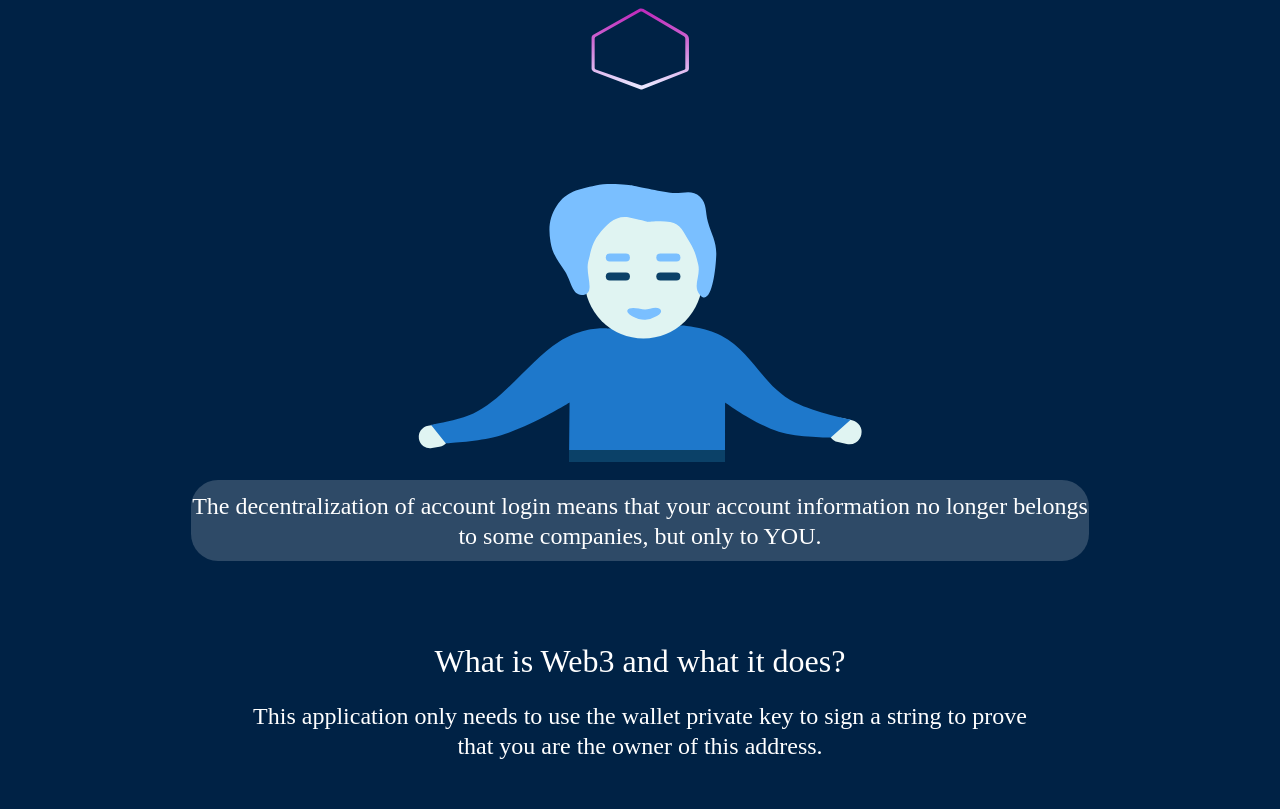
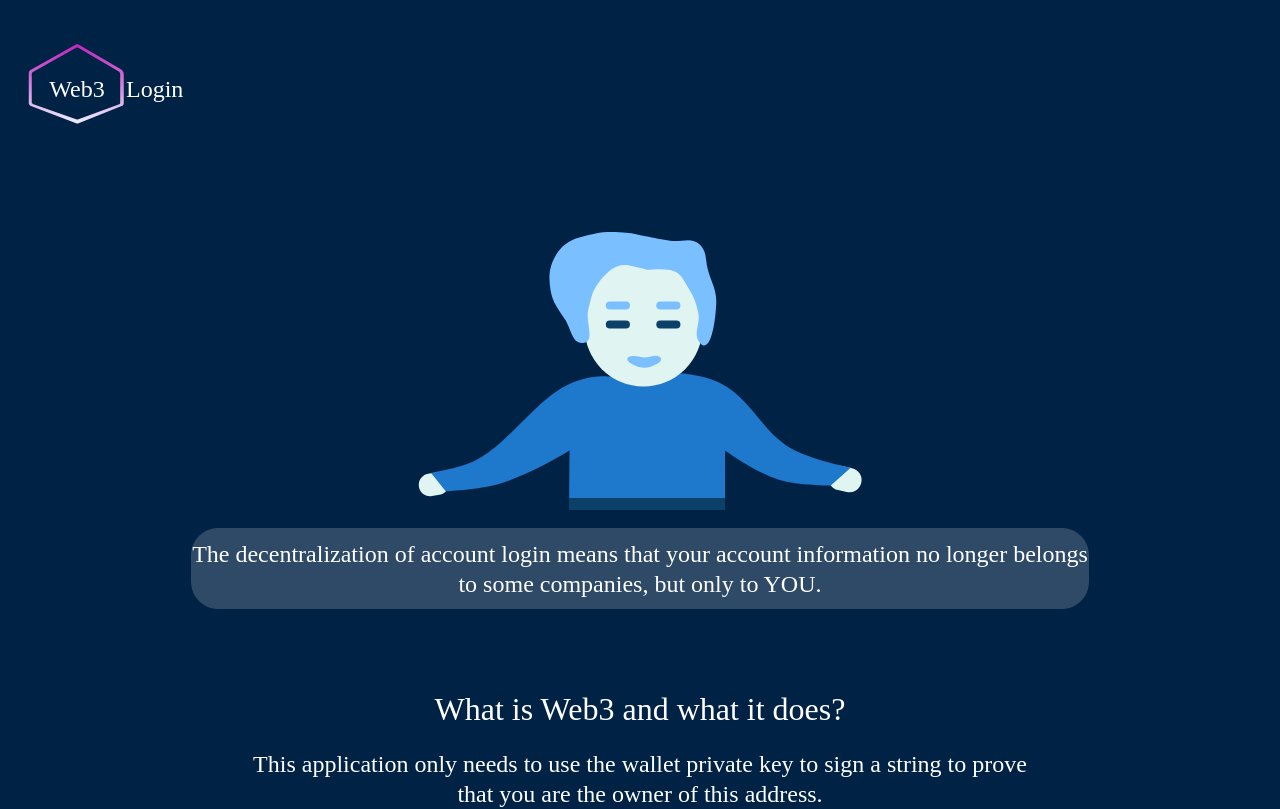
Before and after one commit to web3-login/web3-login-page, a Vue app: page /#/ in a window 1280 px wide. Shown: the top 809 px of the page. Built offline with nearby package versions, Linux system fonts and the light colour scheme.

Commit message:
:lipstick: redesigned logo

```diff
--- a/src/App.vue
+++ b/src/App.vue
@@ -1,5 +1,4 @@
 <template>
-  <img alt="Vue logo" src="./assets/logo.svg">
   <Main />
 </template>
 
--- /dev/null
+++ b/src/components/Web3Logo.vue
@@ -0,0 +1,39 @@
+<template>
+  <div class="content">
+    <h1>
+      <div class="web3">Web3</div>
+      Login
+    </h1>
+  </div>
+</template>
+
+<script>
+export default {
+  name: "Web3Logo",
+};
+</script>
+<style scoped>
+.content {
+  margin: 20px;
+  height: 94px;
+  width: 185px;
+  line-height: 90px;
+}
+.content h1 {
+  text-align: center;
+  display: flex;
+  font-family: "Quicksand";
+  font-style: normal;
+  font-weight: 500;
+  font-size: 24px;
+  color: #ffffff;
+}
+.web3 {
+  height: 80px;
+  width: 98px;
+
+  background-image: url("../assets/logo.svg");
+  background-size: contain;
+  background-repeat: no-repeat;
+}
+</style>
--- a/src/view/Main.vue
+++ b/src/view/Main.vue
@@ -1,5 +1,6 @@
 <template>
   <div class="content">
+    <web-3-logo />
     <login-info />
     <decentralication-info />
     <web-3-info />
@@ -10,6 +11,7 @@
 </template>
 
 <script>
+import Web3Logo from "../components/Web3Logo.vue";
 import LoginInfo from "../components/LoginInfo.vue";
 import DecentralicationInfo from "../components/DecentralicationInfo.vue";
 import Web3Info from "../components/Web3Info.vue";
@@ -19,6 +21,7 @@ import BubbleInfo from "../components/BubbleInfo.vue";
 export default {
   name: "MainView",
   components: {
+    Web3Logo,
     LoginInfo,
     DecentralicationInfo,
     Web3Info,
@@ -29,6 +32,11 @@ export default {
 };
 </script>
 <style scoped>
+web-3-logo {
+  position: absolute;
+  left: 2%;
+  top: 5%;
+}
 .content {
   position: relative;
 
```
